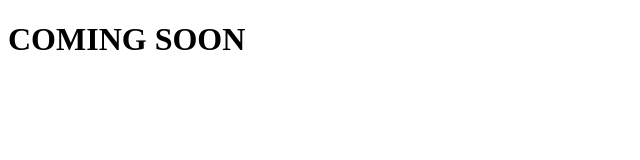
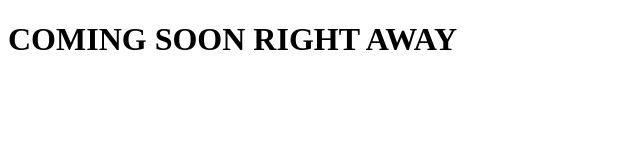
Before and after one commit to navi-0115/Personal-Website, a plain HTML site: page index.html in a window 1280 px wide. Shown: the whole page, without its empty margins (0-640 px from the left). Drawn offline with Linux system fonts and the light colour scheme.

Commit message:
style(index.html): add body content

```diff
--- a/index.html
+++ b/index.html
@@ -6,6 +6,6 @@
         <title>Navi Personal Website</title>
     </head>
     <body>
-        <h1>COMING SOON</h1>
+        <h1>COMING SOON RIGHT AWAY</h1>
     </body>
 </html>
```
